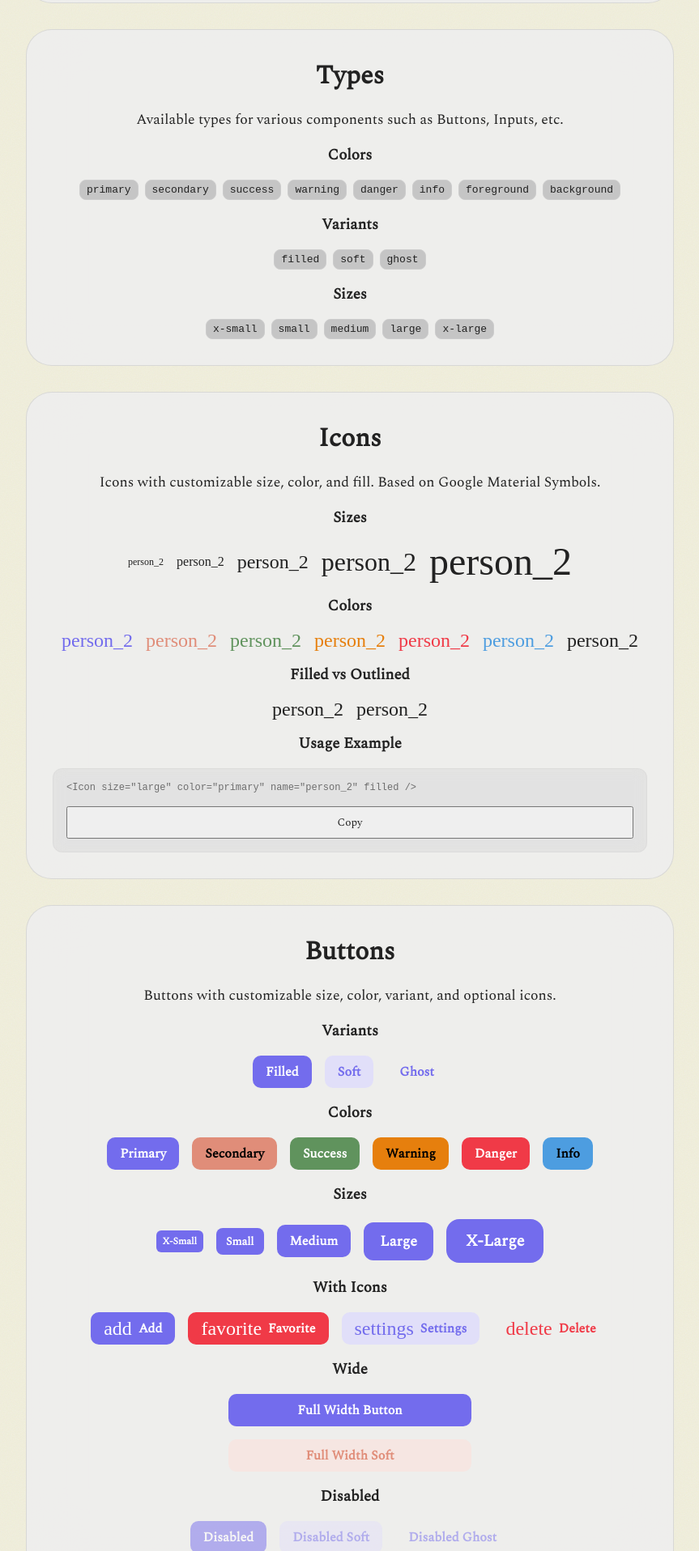
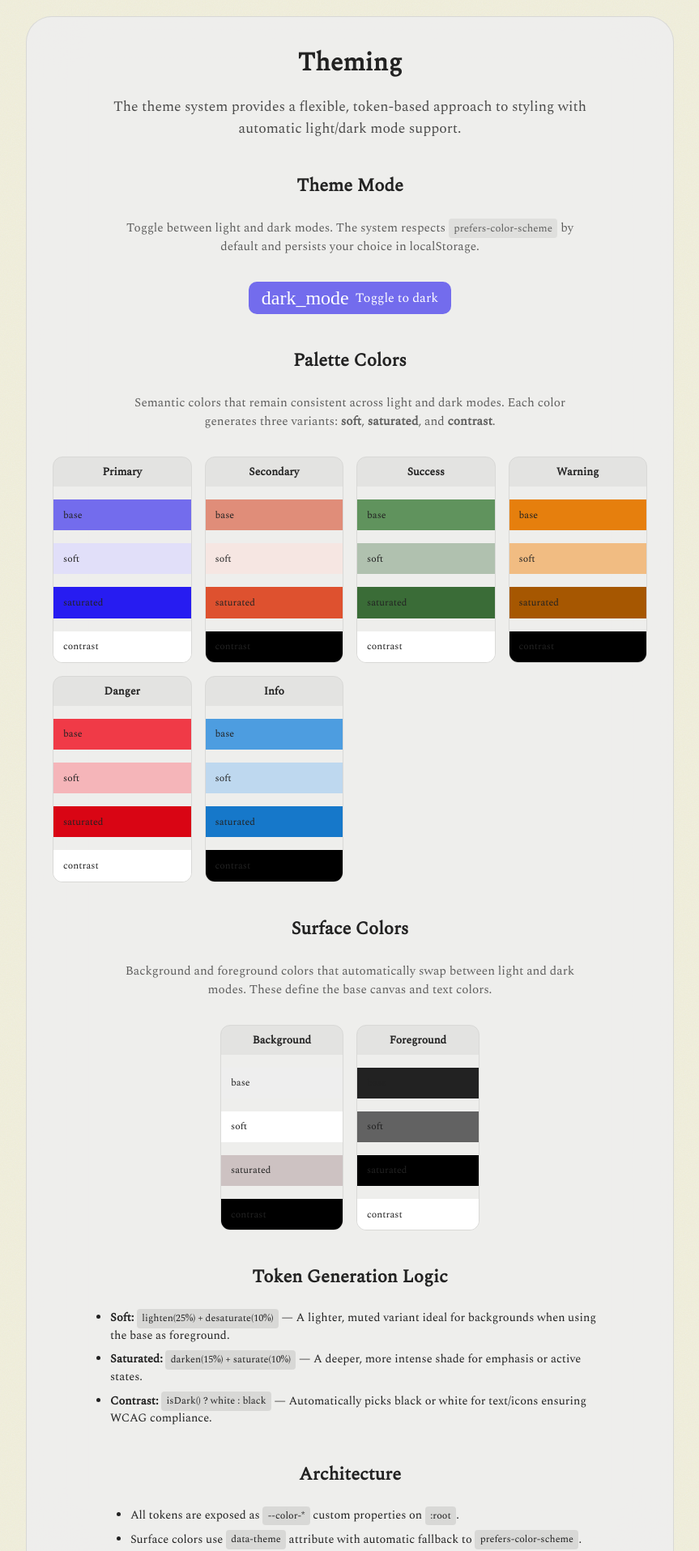
Before and after one commit to feuersteiner/bref, a SvelteKit app: page / in a window 1280 px wide. Shown: the part 884-2800 px from the top of the page at 81% size, without its empty margins (208-1071 px from the left). Built offline with nearby package versions, Linux system fonts and the light colour scheme; a web font is replaced by a local one.

Commit message:
feat: update version to 0.0.3 and add theming demo component

```diff
--- a/package.json
+++ b/package.json
@@ -1,6 +1,6 @@
 {
 	"name": "bref-ui",
-	"version": "0.0.2",
+	"version": "0.0.3",
 	"description": "A truly Svelte-esque UI component library - minimal, flexible, pure CSS, no Tailwind",
 	"license": "MIT",
 	"author": "feuerstein",
--- a/src/lib/base/button/button.svelte
+++ b/src/lib/base/button/button.svelte
@@ -38,7 +38,7 @@
 		gap: 0.5em;
 		border: none;
 		cursor: pointer;
-		font-weight: 600;
+		font-weight: 500;
 		transition:
 			background-color 0.15s ease,
 			transform 0.08s cubic-bezier(0.34, 1.56, 0.64, 1);
--- /dev/null
+++ b/src/lib/internal/demo-theming.svelte
@@ -0,0 +1,222 @@
+<script lang="ts">
+	import {
+		initializeThemeMode,
+		toggleThemeMode,
+		DEFAULT_THEME,
+		type ThemeMode
+	} from '../base/theme/index.ts';
+	import Button from '../base/button/button.svelte';
+	import DemoSection from './demo-section.svelte';
+	import { untrack } from 'svelte';
+
+	let themeMode: ThemeMode = $state('light');
+
+	$effect.pre(() => {
+		untrack(() => {
+			themeMode = initializeThemeMode();
+		});
+	});
+
+	const onThemeToggle = () => {
+		const newMode = themeMode === 'dark' ? 'light' : 'dark';
+		toggleThemeMode(newMode);
+		themeMode = newMode;
+	};
+
+	const paletteColors = Object.entries(DEFAULT_THEME.paletteHex) as [string, string][];
+	const surfaceColors = ['background', 'foreground'] as const;
+</script>
+
+{#snippet colorCard(name: string, isSurface: boolean = false)}
+	<div class="color-card">
+		<div class="color-header">{name}</div>
+		<div class="color-variants">
+			{#each ['base', 'soft', 'saturated', 'contrast'] as variant}
+				{@const cssVar = variant === 'base' ? `--color-${name}` : `--color-${name}-${variant}`}
+				{@const contrastVar =
+					variant === 'contrast' ? `--color-${name}` : `--color-${name}-contrast`}
+				<div class="color-swatch" style="background: var({cssVar}); color: var({contrastVar})">
+					<span class="swatch-label">{variant}</span>
+				</div>
+			{/each}
+		</div>
+	</div>
+{/snippet}
+
+<DemoSection title="Theming" id="theming">
+	<p class="intro">
+		The theme system provides a flexible, token-based approach to styling with automatic light/dark
+		mode support.
+	</p>
+
+	<!-- Theme Mode Toggle -->
+
+	<h3>Theme Mode</h3>
+	<p class="description">
+		Toggle between light and dark modes. The system respects <code>prefers-color-scheme</code> by default
+		and persists your choice in localStorage.
+	</p>
+	<Button
+		icon={{ name: themeMode === 'dark' ? 'light_mode' : 'dark_mode' }}
+		label="Toggle to {themeMode === 'dark' ? 'light' : 'dark'}"
+		onClick={onThemeToggle}
+	/>
+
+	<!-- Palette Colors -->
+
+	<h3>Palette Colors</h3>
+	<p class="description">
+		Semantic colors that remain consistent across light and dark modes. Each color generates three
+		variants: <strong>soft</strong>, <strong>saturated</strong>, and
+		<strong>contrast</strong>.
+	</p>
+	<div class="color-grid">
+		{#each paletteColors as [name]}
+			{@render colorCard(name)}
+		{/each}
+	</div>
+
+	<!-- Surface Colors -->
+
+	<h3>Surface Colors</h3>
+	<p class="description">
+		Background and foreground colors that automatically swap between light and dark modes. These
+		define the base canvas and text colors.
+	</p>
+	<div class="color-grid surface-grid">
+		{#each surfaceColors as name}
+			{@render colorCard(name, true)}
+		{/each}
+	</div>
+
+	<!-- Token Generation Logic -->
+
+	<h3>Token Generation Logic</h3>
+	<ul class="bullet-list">
+		<li>
+			<strong>Soft:</strong> <code>lighten(25%) + desaturate(10%)</code> — A lighter, muted variant ideal
+			for backgrounds when using the base as foreground.
+		</li>
+		<li>
+			<strong>Saturated:</strong> <code>darken(15%) + saturate(10%)</code> — A deeper, more intense shade
+			for emphasis or active states.
+		</li>
+		<li>
+			<strong>Contrast:</strong> <code>isDark() ? white : black</code> — Automatically picks black or
+			white for text/icons ensuring WCAG compliance.
+		</li>
+	</ul>
+
+	<!-- Architecture Overview -->
+
+	<h3>Architecture</h3>
+	<ul class="bullet-list">
+		<li>
+			All tokens are exposed as <code>--color-*</code> custom properties on <code>:root</code>.
+		</li>
+		<li>
+			Surface colors use <code>data-theme</code> attribute with automatic fallback to
+			<code>prefers-color-scheme</code>.
+		</li>
+		<li>User preference is persisted in <code>localStorage</code>.</li>
+		<li>
+			Hover states are delegated to components using <code>color-mix()</code> for context-aware derivation.
+		</li>
+	</ul>
+</DemoSection>
+
+<style>
+	.intro {
+		text-align: center;
+		font-size: 1.1rem;
+		max-width: 40rem;
+		opacity: 0.8;
+	}
+
+	h3 {
+		font-size: 1.4rem;
+		margin-top: 1.5rem;
+		margin-bottom: 0.5rem;
+		width: 100%;
+		text-align: center;
+	}
+
+	.description {
+		text-align: center;
+		max-width: 36rem;
+		opacity: 0.7;
+		font-size: 0.95rem;
+		margin-bottom: 1rem;
+	}
+
+	code {
+		background: color-mix(in srgb, var(--color-foreground) 10%, transparent);
+		padding: 0.15rem 0.4rem;
+		border-radius: 0.25rem;
+		font-size: 0.85em;
+	}
+
+	/* Color Grid */
+	.color-grid {
+		display: grid;
+		grid-template-columns: repeat(auto-fit, minmax(140px, 1fr));
+		gap: 1rem;
+		width: 100%;
+	}
+
+	.surface-grid {
+		max-width: 320px;
+	}
+
+	.color-card {
+		display: flex;
+		flex-direction: column;
+		border-radius: 0.75rem;
+		overflow: hidden;
+		border: 1px solid color-mix(in srgb, var(--color-foreground) 10%, transparent);
+	}
+
+	.color-header {
+		padding: 0.5rem;
+		text-align: center;
+		font-weight: 600;
+		text-transform: capitalize;
+		background: color-mix(in srgb, var(--color-foreground) 5%, transparent);
+		font-size: 0.85rem;
+	}
+
+	.color-variants {
+		display: flex;
+		flex-direction: column;
+	}
+
+	.color-swatch {
+		display: flex;
+		justify-content: space-between;
+		align-items: center;
+		padding: 0.6rem 0.75rem;
+		font-size: 0.75rem;
+	}
+
+	.swatch-label {
+		font-weight: 500;
+	}
+
+	/* Bullet Lists */
+	.bullet-list {
+		list-style: disc;
+		padding-left: 1.5rem;
+		max-width: 40rem;
+		text-align: left;
+	}
+
+	.bullet-list li {
+		margin-bottom: 0.5rem;
+		font-size: 0.9rem;
+		line-height: 1.5;
+	}
+
+	.bullet-list li:last-child {
+		margin-bottom: 0;
+	}
+</style>
--- a/src/routes/+page.svelte
+++ b/src/routes/+page.svelte
@@ -1,32 +1,25 @@
 <script lang="ts">
-	import { initializeThemeMode, toggleThemeMode } from '../lib/base/theme/mode.ts';
-	import type { ThemeMode } from '../lib/base/theme/types.ts';
 	import DemoAuthor from '$lib/internal/demo-author.svelte';
 	import DemoButton from '$lib/internal/demo-button.svelte';
 	import DemoHeader from '$lib/internal/demo-header.svelte';
 	import DemoIconButton from '$lib/internal/demo-icon-button.svelte';
 	import DemoIconSection from '$lib/internal/demo-icon-section.svelte';
 	import DemoSection from '$lib/internal/demo-section.svelte';
+	import DemoTheming from '$lib/internal/demo-theming.svelte';
 	import DemoTypes from '$lib/internal/demo-types.svelte';
-
-	let themeMode: ThemeMode = $state(initializeThemeMode());
-	const onThemeToggle = () => {
-		const newMode = themeMode === 'dark' ? 'light' : 'dark';
-		toggleThemeMode(newMode);
-		themeMode = newMode;
-	};
 </script>
 
 <main>
 	<DemoHeader />
 	<DemoSection title="Table of Contents">
 		<ul>
+			<li><a href="#theming">Theming</a></li>
 			<li><a href="#types">Types</a></li>
+			<li><a href="#buttons">Buttons</a></li>
 			<li><a href="#icons">Icons</a></li>
-			<li><a href="#buttons">Buttons</a></li>
 		</ul>
-		<button onclick={onThemeToggle}>Toggle Theme</button>
 	</DemoSection>
+	<DemoTheming />
 	<DemoTypes />
 	<DemoIconSection />
 	<DemoButton />
```
